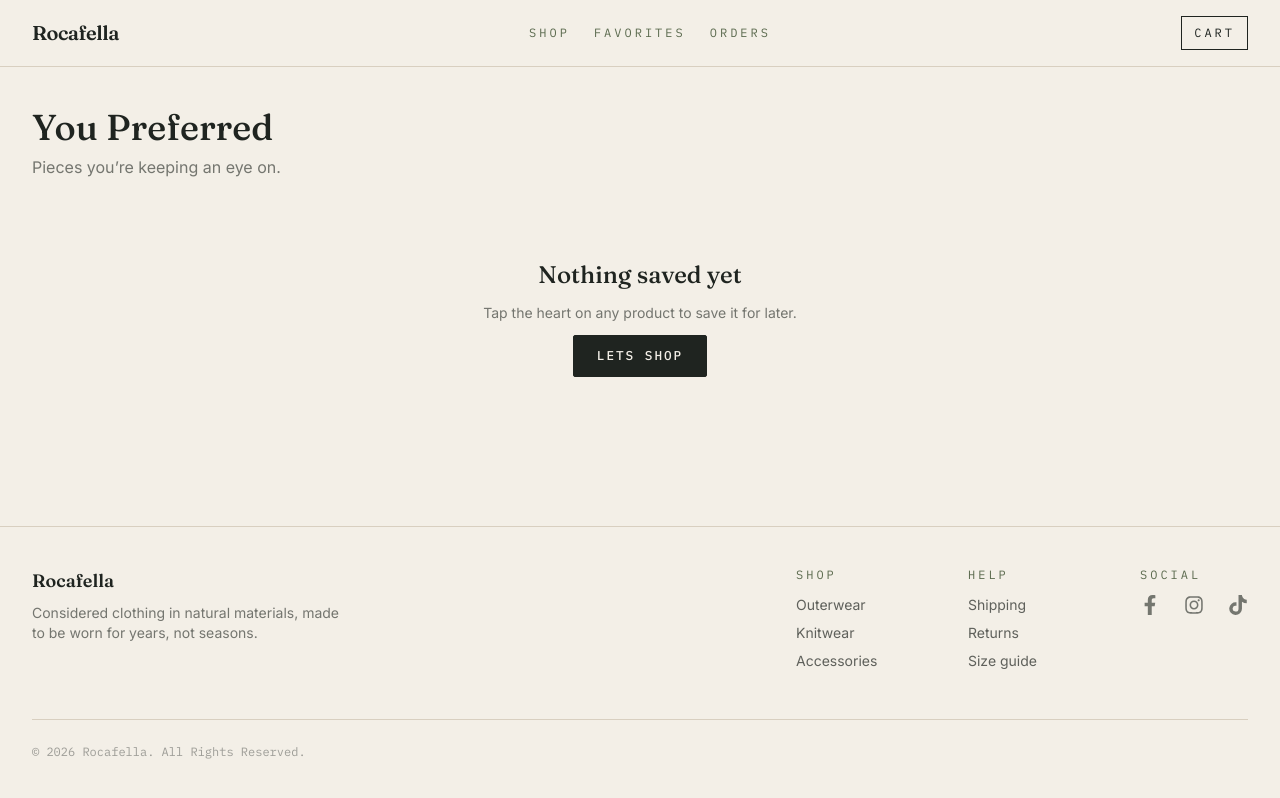
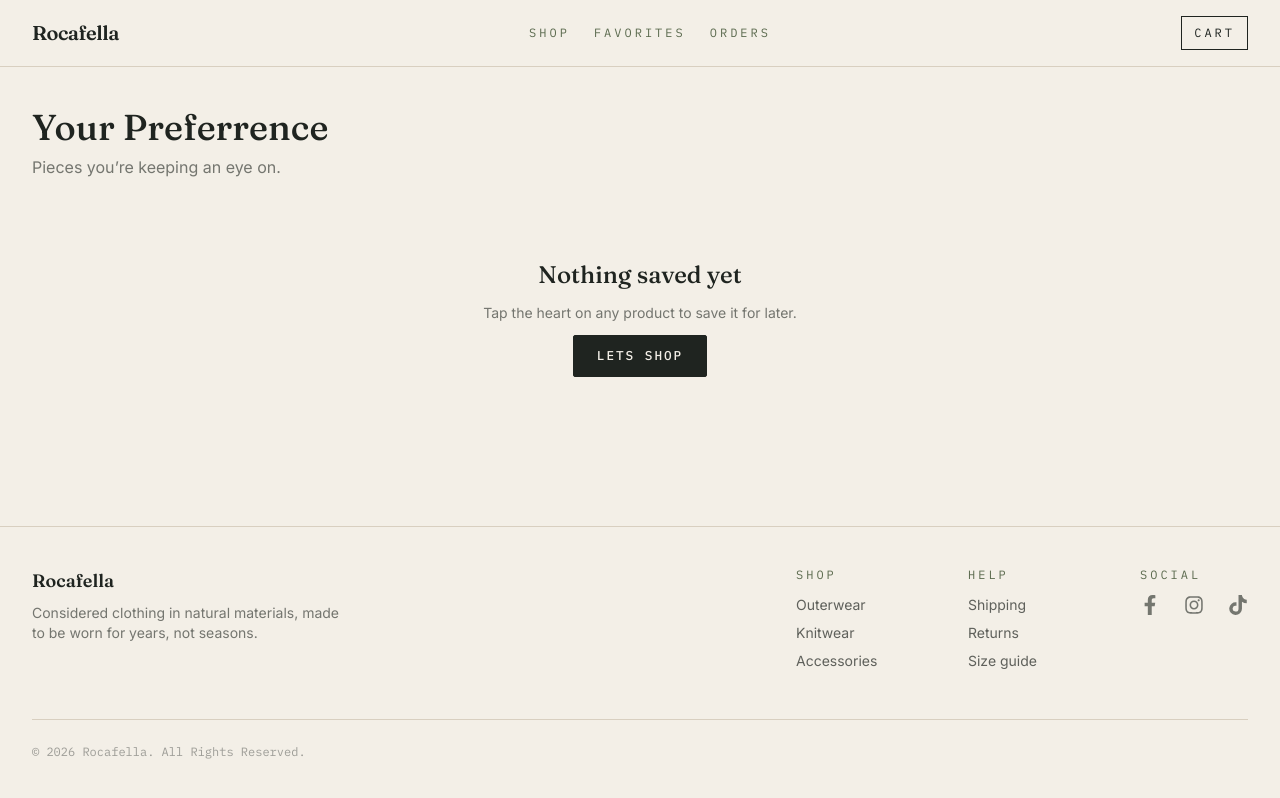
Before and after one commit to RocAfella044/Rocafella-clothes, a React (Vite) app: page /favorites in a window 1280 px wide. Built offline with nearby package versions, Linux system fonts and the light colour scheme.

Commit message:
updated again

```diff
--- a/src/pages/FavoritesPage.jsx
+++ b/src/pages/FavoritesPage.jsx
@@ -14,7 +14,7 @@ export function FavoritesPage() {
 
   return (
     <div className="mx-auto max-w-7xl px-4 py-10 sm:px-6 lg:px-8">
-      <h1 className="font-display text-3xl sm:text-4xl">You Preferred</h1>
+      <h1 className="font-display text-3xl sm:text-4xl">Your Preferrence</h1>
       <p className="mt-2 text-ink/60">Pieces you&rsquo;re keeping an eye on.</p>
 
       {favoriteProducts.length === 0 ? (
```
